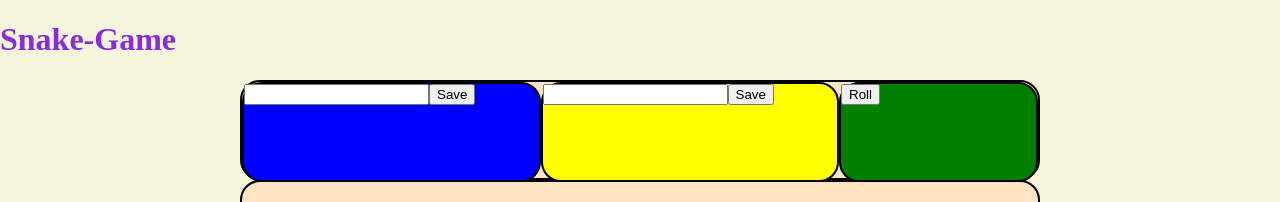
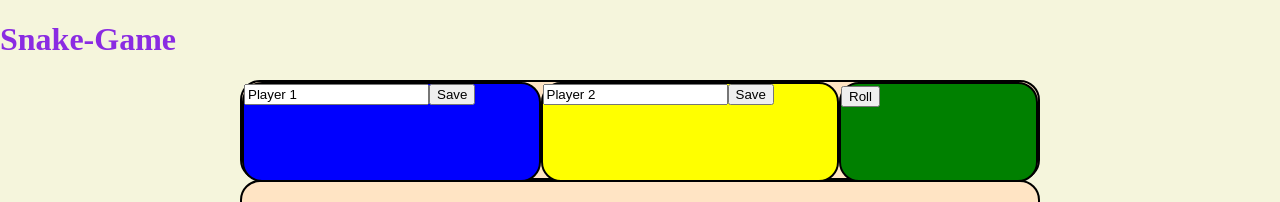
Before and after one commit to vkavvadas/Snake-Board-Game-, a React (Vite) app: page / in a window 1280 px wide. Shown: the top 202 px of the page. Built offline with nearby package versions, Linux system fonts and the light colour scheme.

Commit message:
Save Name done

```diff
--- a/src/App.jsx
+++ b/src/App.jsx
@@ -89,7 +89,8 @@ function App() {
   function rollDice(){
     return Math.floor(Math.random()*6+1);
   }
- function handleRoll() {
+
+  function handleRoll() {
   const result = rollDice() + rollDice();
   setRollResult(result);
 
@@ -123,7 +124,21 @@ function App() {
 
     return updatedPlayers;
   });
-}
+  }
+
+  function handleChange(name,id){
+      setPlayers(players.map(player=>{
+        return player.id===id
+        ?
+        {
+        ...player,
+        name:name
+        }
+        :
+          player
+        ;
+      }));
+  }
 
 
   return (
@@ -131,8 +146,8 @@ function App() {
     <Header />
     <main>
       <div className="playerMenu">
-        <Players player={players[0]}/>
-        <Players player={players[1]}/>
+        <Players player={players[0]} handleInputs={handleChange}/>
+        <Players player={players[1]} handleInputs={handleChange}/>
         {<Dice onRoll={handleRoll} result={rollResult} diceDisabled={diceDisabled}/>}
       </div>
 
--- a/src/components/Dice.jsx
+++ b/src/components/Dice.jsx
@@ -5,7 +5,7 @@ export default function Dice ({onRoll, result, diceDisabled}){
         <div className="dice">
             <button onClick={onRoll} disabled={diceDisabled}>Roll
             </button>
-            {result && <p>{result}</p>}
+            <span>{result && <p>{result}</p>}</span>
 
         </div>
     );
--- a/src/components/Players.jsx
+++ b/src/components/Players.jsx
@@ -1,12 +1,18 @@
-export default function Players ({player}){
+import { useState } from "react";
 
+export default function Players ({player, handleInputs}){
+    const [playerName, setPlayerName] = useState(player.name);
 
     return (
-        <div className="playerInput" style={{
-            backgroundColor: player.id === 1 ?"blue":"yellow"}}>
+        <div id="playerInput"
+            style={{
+                backgroundColor: player.id === 1 ?"blue":"yellow"}
+                }
+            key={player.id}
+            className={player.active ? "active" : undefined }>
             <label htmlFor=""></label>
-            <input type="text" name="" id="" />
-            <button>Save</button>
+            <input type="text" value={playerName} onChange={event=>setPlayerName(event.target.value)} />
+            <button onClick={()=>handleInputs(playerName,player.id)}>Save</button>
         </div >
 
 
--- a/src/index.css
+++ b/src/index.css
@@ -57,8 +57,11 @@ border-radius: 50%;
   margin: auto;
   display:flex;
 }
+#playerInput .active{
+   background-color:azure;
+}
 
-.playerInput{
+#playerInput{
   width: 300px;
   height: 100px;
   border: 2px solid;
@@ -75,3 +78,12 @@ border-radius: 50%;
   background-color: green;
   margin: auto;
 }
+
+.dice span{
+  text-align: center;
+  color:black;
+  font-size: 20px;;
+  font-family: 'Courier New', Courier, monospace;
+  font-weight: bold;
+  font-style: italic;
+}
```
